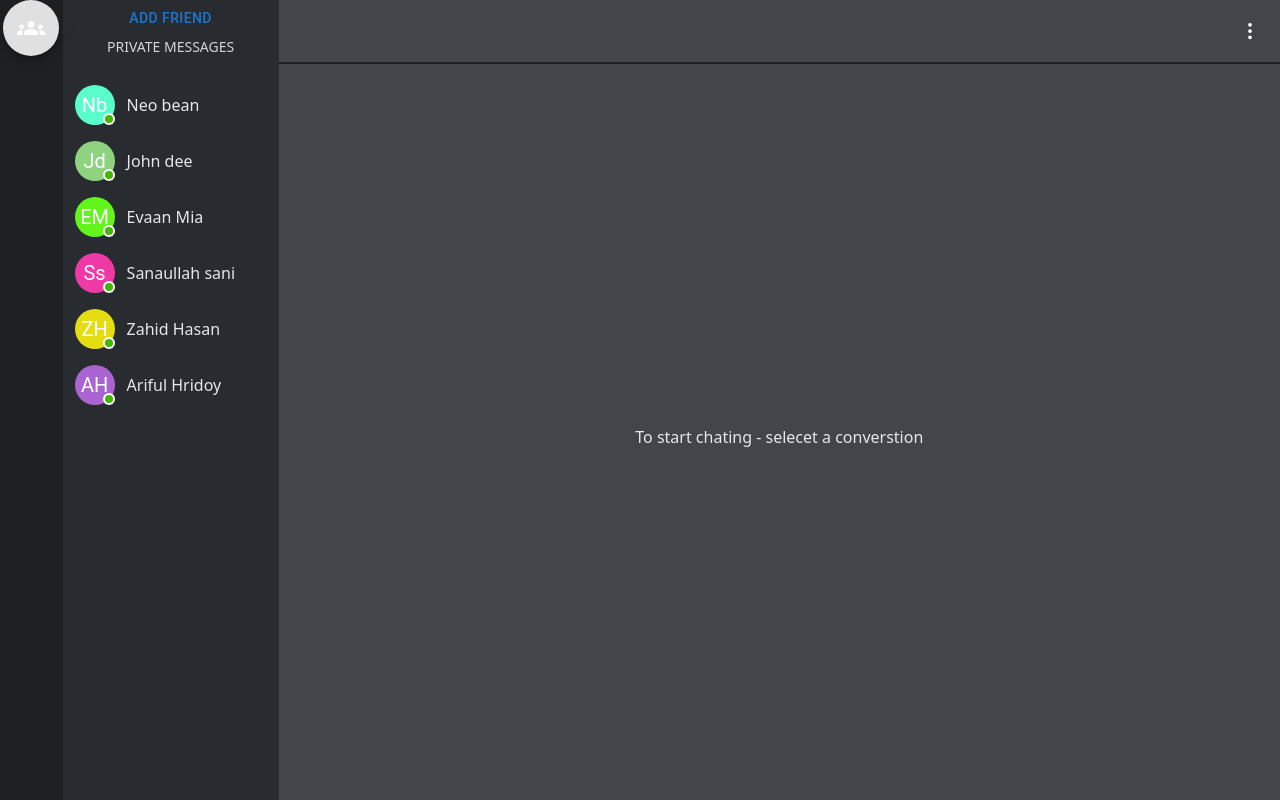
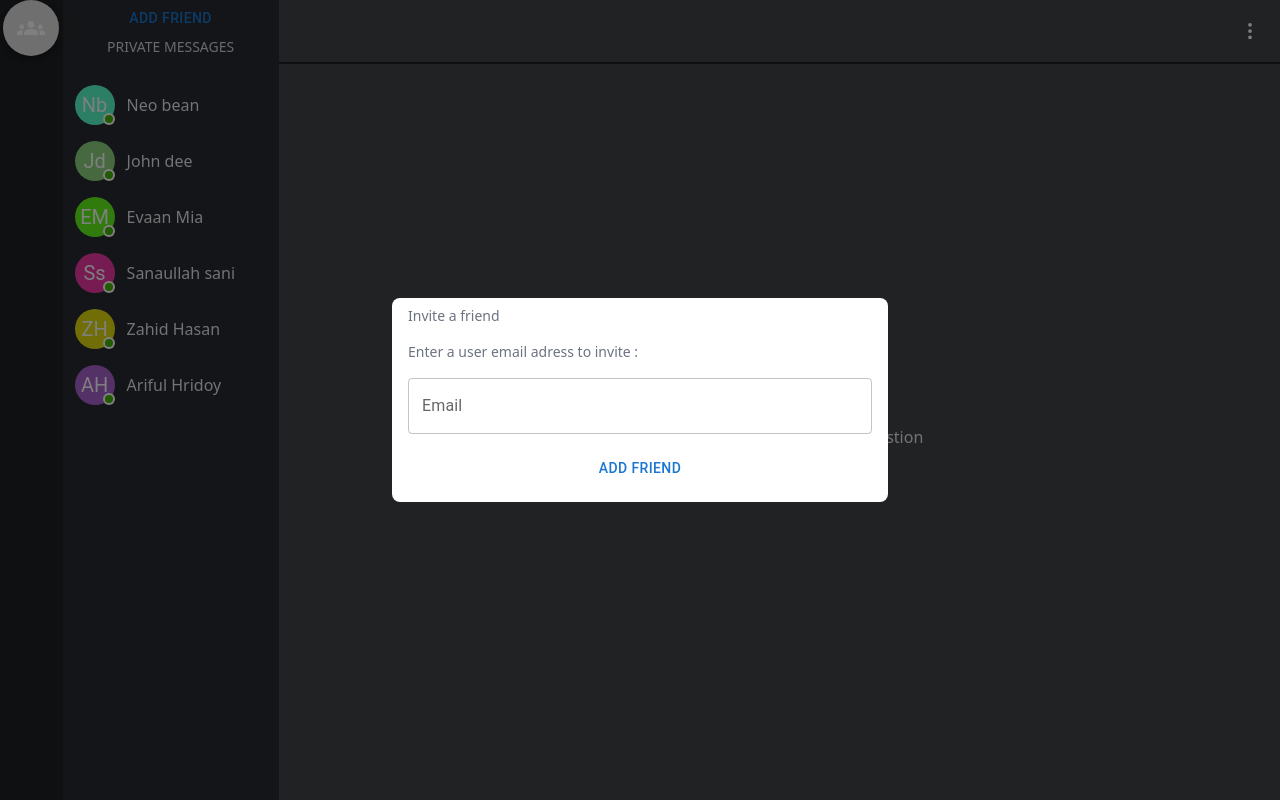
Before and after one commit to Riyad139/discord-frontend, a Next.js app: page / in a window 1280 px wide. Both pictures are taken after a click on the button "ADD FRIEND". Built offline with nearby package versions, Linux system fonts and the light colour scheme; no server answers.

Commit message:
invite system has been added

```diff
--- /dev/null
+++ b/Components/BackDrop/index.tsx
@@ -0,0 +1,20 @@
+import { Modal } from "@mui/material";
+import { Dispatch, SetStateAction } from "react";
+
+export default function BackDrop(props: {
+  open: boolean;
+  handleClose: any;
+  Children: any;
+}) {
+  return (
+    <Modal
+      className="flex justify-center items-center"
+      open={props.open}
+      onClose={props.handleClose}
+      aria-labelledby="modal-modal-title"
+      aria-describedby="modal-modal-description"
+    >
+      {props.Children}
+    </Modal>
+  );
+}
--- /dev/null
+++ b/Components/Invitation/InviteSystem.tsx
@@ -0,0 +1,19 @@
+import { Button, TextField } from "@mui/material";
+
+export default function InvitationSystem() {
+  return (
+    <div className="bg-white w-[31rem] pb-4 text-sm space-y-4 px-4 py-2 rounded-lg flex flex-col text-gray-500">
+      <p>Invite a friend</p>
+      <p>Enter a user email adress to invite :</p>
+      <TextField
+        type={"email"}
+        id="outlined-basic"
+        label="Email"
+        variant="outlined"
+      />
+      <Button className="bg-blue-500 hover:bg-blue-600 text-white">
+        add Friend
+      </Button>
+    </div>
+  );
+}
--- /dev/null
+++ b/Components/Invitation/index.tsx
@@ -0,0 +1,25 @@
+import { Button } from "@mui/material";
+
+import { useState } from "react";
+import BackDrop from "../BackDrop";
+import InvitationSystem from "./InviteSystem";
+
+export default function AddFriend() {
+  const [open, setOpen] = useState(false);
+  const handlerClose = () => setOpen(false);
+  return (
+    <>
+      <BackDrop
+        open={open}
+        handleClose={handlerClose}
+        Children={<InvitationSystem />}
+      />
+      <Button
+        onClick={() => setOpen(true)}
+        className="bg-green-600 w-48 text-white mb-5 hover:!bg-green-700 mt-9 mx-2"
+      >
+        Add friend
+      </Button>
+    </>
+  );
+}
--- a/Components/SideBar/SecondarySideBar.tsx
+++ b/Components/SideBar/SecondarySideBar.tsx
@@ -1,12 +1,11 @@
 import { Button } from "@mui/material";
+import AddFriend from "../Invitation";
 import User from "../User/User";
 
 export default function SeceondarySideBar() {
   return (
     <div className="h-full flex flex-col items-center bg-mediumDark px-3">
-      <Button className="bg-green-600 w-48 text-white mb-5 hover:bg-green-700 mt-9 mx-2">
-        Add friend
-      </Button>
+      <AddFriend />
       <p className="text-gray-300 uppercase text-sm">Private messages</p>
       <div className="mt-7 w-full mx-3 space-y-4 ">
         <User name="Neo bean" img={"null"} email="adad" />
--- a/pages/index.tsx
+++ b/pages/index.tsx
@@ -8,14 +8,15 @@ import { BsThreeDotsVertical } from "react-icons/bs";
 import { useDispatch, useSelector } from "react-redux";
 export default function Home() {
   const user = useSelector((state: IState) => state.Auth.user);
-  console.log(user);
   const dispatch = useDispatch();
   useEffect(() => {
     if (!user) {
       //@ts-ignore
       dispatch(signinUsingToken());
     }
-    if (user) connetWithSocketIo(user);
+    if (user) {
+      connetWithSocketIo(user);
+    }
   }, [user]);
 
   return (
```
